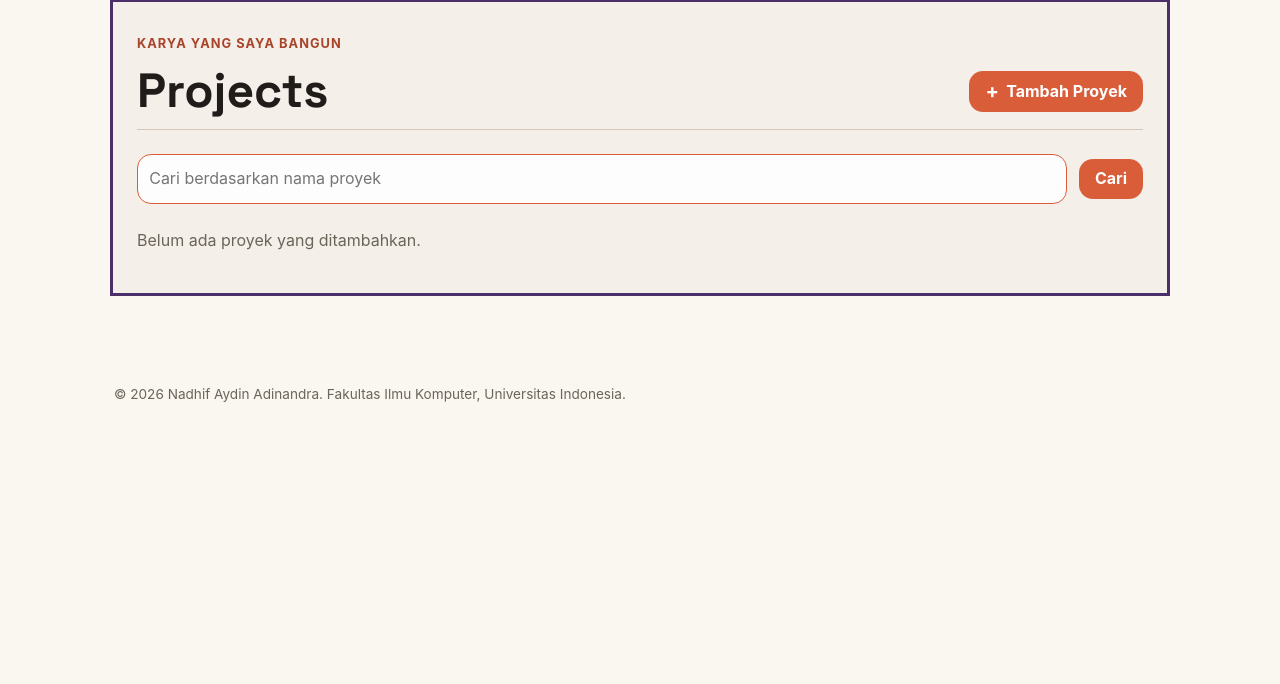
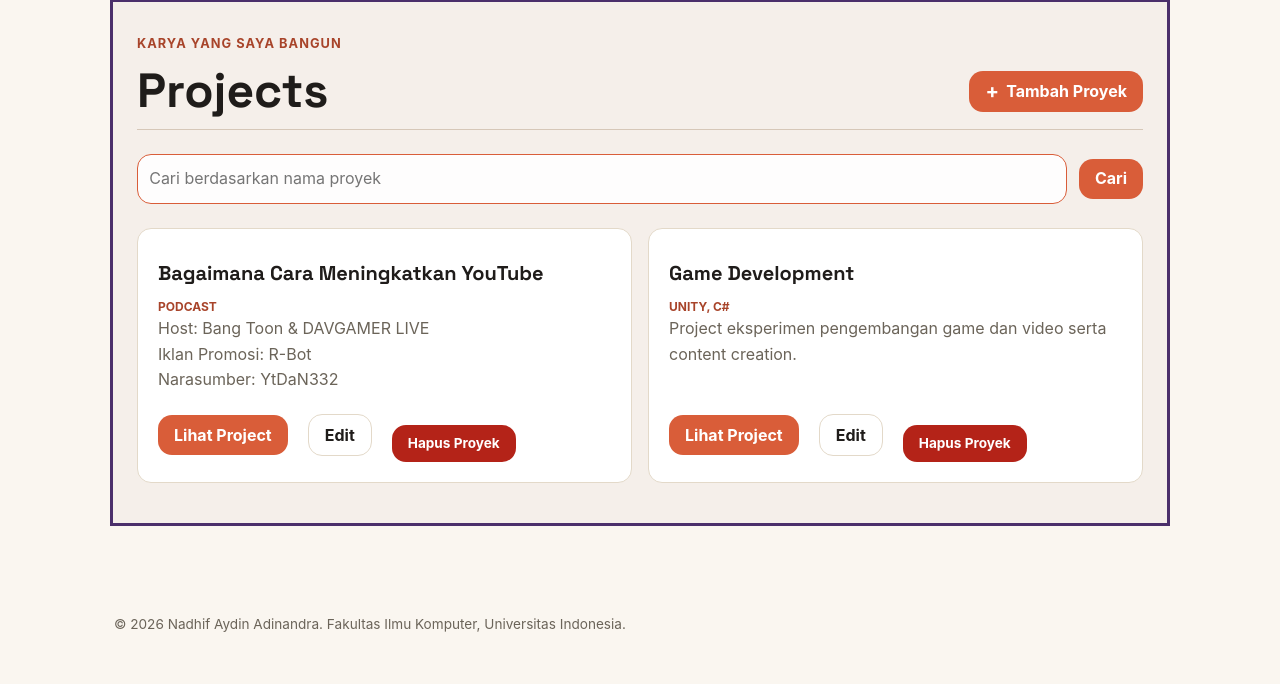
Before and after one commit to tayanadhif/myportofolio, a Django app: page /projects/ in a window 1280 px wide. Shown: the part 125-809 px from the top of the page. Before the commit the page ends 527 px from the top, so only its background shows below. Run offline with Django 5.2, Linux system fonts and the light colour scheme; data that the repository does not hold is empty.

Commit message:
Menambahkan antarmuka CRUD pada halaman portofolio dan menambah tombol edit project

```diff
--- a/main/views.py
+++ b/main/views.py
@@ -160,9 +160,29 @@ def show_projects(request):
     if title_query:
         project_list = project_list.filter(title__icontains=title_query)
 
+    project_list = list(project_list)
+
+    if not project_list:
+        project_list = [
+            PortfolioItem(
+                title="Bagaimana Cara Meningkatkan YouTube",
+                description="Host: Bang Toon & DAVGAMER LIVE\nIklan Promosi: R-Bot\nNarasumber: YtDaN332",
+                category="podcast",
+                tech_stack="Podcast",
+                project_url="#",
+            ),
+            PortfolioItem(
+                title="Game Development",
+                description="Project eksperimen pengembangan game dan video serta content creation.",
+                category="game",
+                tech_stack="Unity, C#",
+                project_url="#",
+            ),
+        ]
+
     context = {
         "name": "Nadhif Aydin Adinandra",
-        "project_list": list(project_list),
+        "project_list": project_list,
         "title_query": title_query,
     }
 
--- a/templates/project.html
+++ b/templates/project.html
@@ -37,13 +37,14 @@
 
                     <h2>{{ project.title }}</h2>
                     <span class="experience-category">{{ project.tech_stack }}</span>
-                    <p class="experience-description">{{ project.description }}</p>
+                    <p class="experience-description">{{ project.description|linebreaksbr }}</p>
 
                     <div class="project-card-actions">
                         <div class="project-actions">
                             {% if project.project_url %}
                             <a href="{{ project.project_url }}" class="button">Lihat Project</a>
                             {% endif %}
+                            <a href="{% url 'main:update_project' project.id %}" class="button button-secondary">Edit</a>
                             {% include "components/project_delete_modal.html" with project=project %}
                         </div>
                     </div>
--- a/templates/project_deserialized.html
+++ b/templates/project_deserialized.html
@@ -19,7 +19,7 @@
                 {% endif %}
                 <h2>{{ project.title }}</h2>
                 <span class="experience-category">{{ project.tech_stack }}</span>
-                <p class="experience-description">{{ project.description }}</p>
+                <p class="experience-description">{{ project.description|linebreaksbr }}</p>
                 {% if project.project_url %}
                 <p><a href="{{ project.project_url }}" target="_blank" rel="noreferrer">{{ project.project_url }}</a></p>
                 {% endif %}
--- a/templates/projects_form.html
+++ b/templates/projects_form.html
@@ -8,7 +8,9 @@
 <main>
     <section class="project-form-section">
         <div class="container project-form-container">
-            <h1 class="project-form-title">Tambah Portfolio</h1>
+            <h1 class="project-form-title">
+                {% if update_object %}Edit Project{% else %}Tambah Project{% endif %}
+            </h1>
             {% if update_object %}
             <form method="post" action="{% url 'main:update_project' update_object.pk %}" class="project-form">
             {% else %}
```
